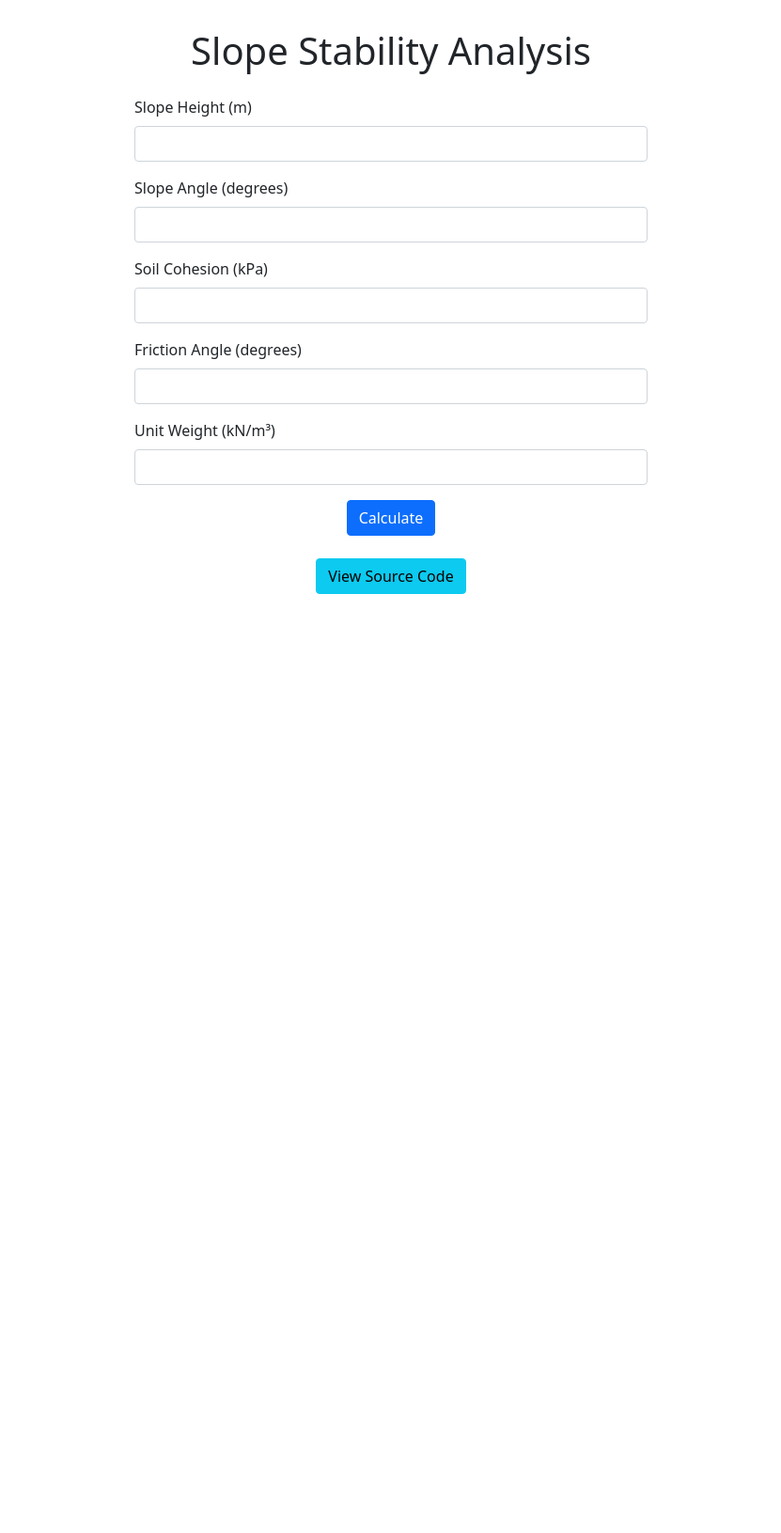
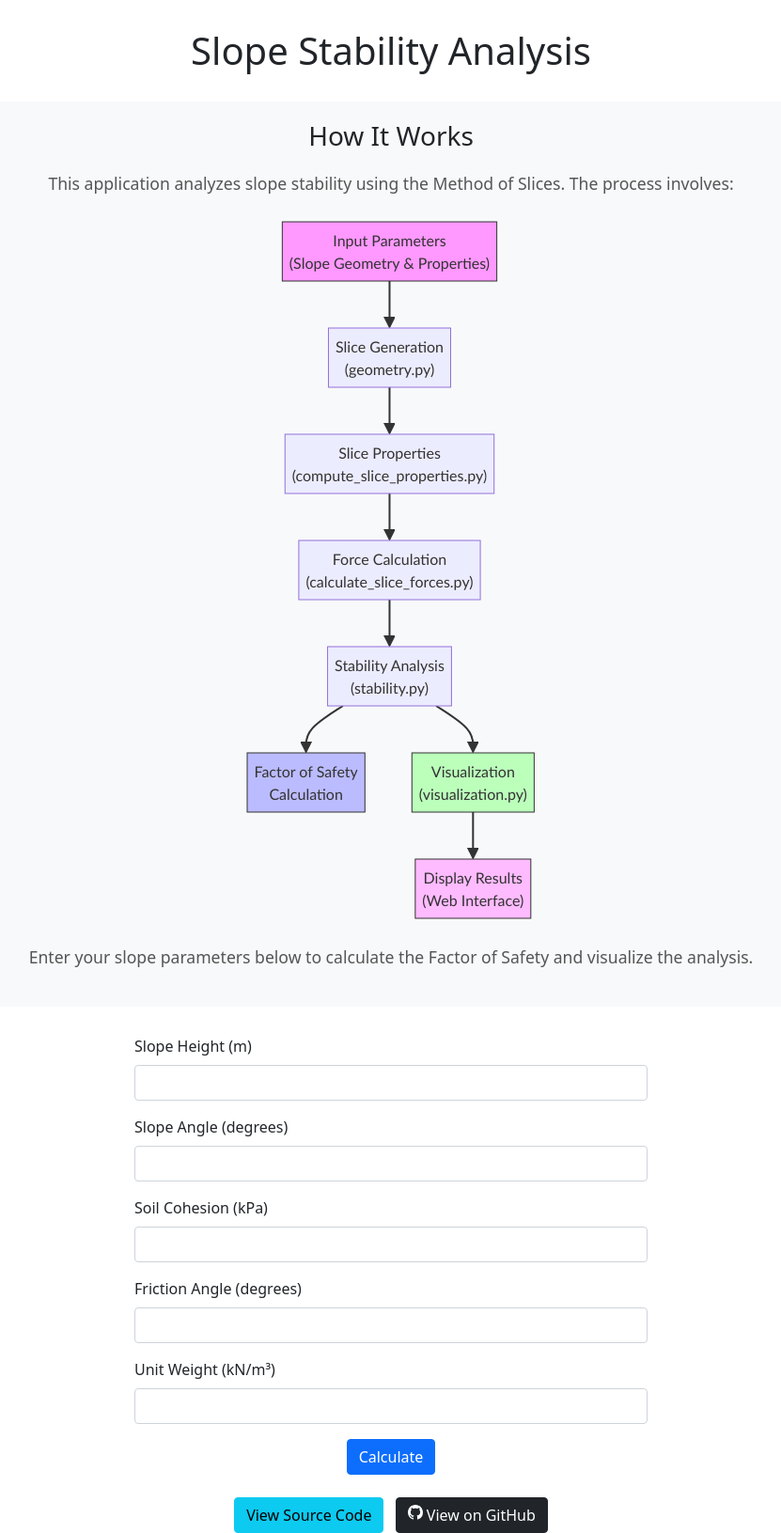
Before and after one commit to jgallardom/slope-stability-analysis, a Flask app: template templates/index.html in a window 1280 px wide. Shown: the whole page at 94% size, without its empty margins (224-1055 px from the left). Before the commit the page ends 632 px from the top, so only its background shows below. Run offline with Flask 2, Linux system fonts and the light colour scheme; the template is opened without the code that fills it, so the values that code supplies are empty.

Commit message:
docs: update GitHub repository URLs and add GitHub button

```diff
--- a/templates/index.html
+++ b/templates/index.html
@@ -3,6 +3,8 @@
 <head>
     <title>Slope Stability Analysis</title>
     <link href="https://cdn.jsdelivr.net/npm/bootstrap@5.1.3/dist/css/bootstrap.min.css" rel="stylesheet">
+    <script src="https://cdn.jsdelivr.net/npm/mermaid/dist/mermaid.min.js"></script>
+    <script>mermaid.initialize({startOnLoad:true});</script>
     <style>
         .container {
             margin-top: 30px;
@@ -19,11 +21,48 @@
             margin-top: 20px;
             text-align: center;
         }
+        .workflow-section {
+            margin: 30px 0;
+            padding: 20px;
+            background-color: #f8f9fa;
+            border-radius: 8px;
+        }
+        .workflow-explanation {
+            margin: 20px 0;
+            text-align: center;
+            font-size: 1.1em;
+            color: #555;
+        }
     </style>
 </head>
 <body>
     <div class="container">
         <h1 class="text-center mb-4">Slope Stability Analysis</h1>
+
+        <div class="workflow-section">
+            <h3 class="text-center mb-3">How It Works</h3>
+            <div class="workflow-explanation">
+                <p>This application analyzes slope stability using the Method of Slices. The process involves:</p>
+            </div>
+            <div class="mermaid text-center">
+graph TD
+    A["Input Parameters<br/>(Slope Geometry & Properties)"] --> B["Slice Generation<br/>(geometry.py)"]
+    B --> C["Slice Properties<br/>(compute_slice_properties.py)"]
+    C --> D["Force Calculation<br/>(calculate_slice_forces.py)"]
+    D --> E["Stability Analysis<br/>(stability.py)"]
+    E --> F["Factor of Safety<br/>Calculation"]
+    E --> G["Visualization<br/>(visualization.py)"]
+    G --> H["Display Results<br/>(Web Interface)"]
+
+    style A fill:#f9f,stroke:#333
+    style F fill:#bbf,stroke:#333
+    style G fill:#bfb,stroke:#333
+    style H fill:#fbf,stroke:#333
+            </div>
+            <div class="workflow-explanation">
+                <p>Enter your slope parameters below to calculate the Factor of Safety and visualize the analysis.</p>
+            </div>
+        </div>
 
         <div class="row justify-content-center">
             <div class="col-md-6">
@@ -70,7 +109,13 @@
         </div>
 
         <div class="code-link text-center mt-4">
-            <a href="/view_code" class="btn btn-info">View Source Code</a>
+            <a href="/view_code" class="btn btn-info me-2">View Source Code</a>
+            <a href="https://github.com/jgallardom/slope-stability-analysis" target="_blank" class="btn btn-dark">
+                <svg height="16" width="16" viewBox="0 0 16 16" style="vertical-align: text-top; fill: currentColor; overflow: visible;">
+                    <path d="M8 0C3.58 0 0 3.58 0 8c0 3.54 2.29 6.53 5.47 7.59.4.07.55-.17.55-.38 0-.19-.01-.82-.01-1.49-2.01.37-2.53-.49-2.69-.94-.09-.23-.48-.94-.82-1.13-.28-.15-.68-.52-.01-.53.63-.01 1.08.58 1.23.82.72 1.21 1.87.87 2.33.66.07-.52.28-.87.51-1.07-1.78-.2-3.64-.89-3.64-3.95 0-.87.31-1.59.82-2.15-.08-.2-.36-1.02.08-2.12 0 0 .67-.21 2.2.82.64-.18 1.32-.27 2-.27.68 0 1.36.09 2 .27 1.53-1.04 2.2-.82 2.2-.82.44 1.1.16 1.92.08 2.12.51.56.82 1.27.82 2.15 0 3.07-1.87 3.75-3.65 3.95.29.25.54.73.54 1.48 0 1.07-.01 1.93-.01 2.2 0 .21.15.46.55.38A8.013 8.013 0 0016 8c0-4.42-3.58-8-8-8z"></path>
+                </svg>
+                View on GitHub
+            </a>
         </div>
     </div>
 
```
Also changed, not shown: README.md.
